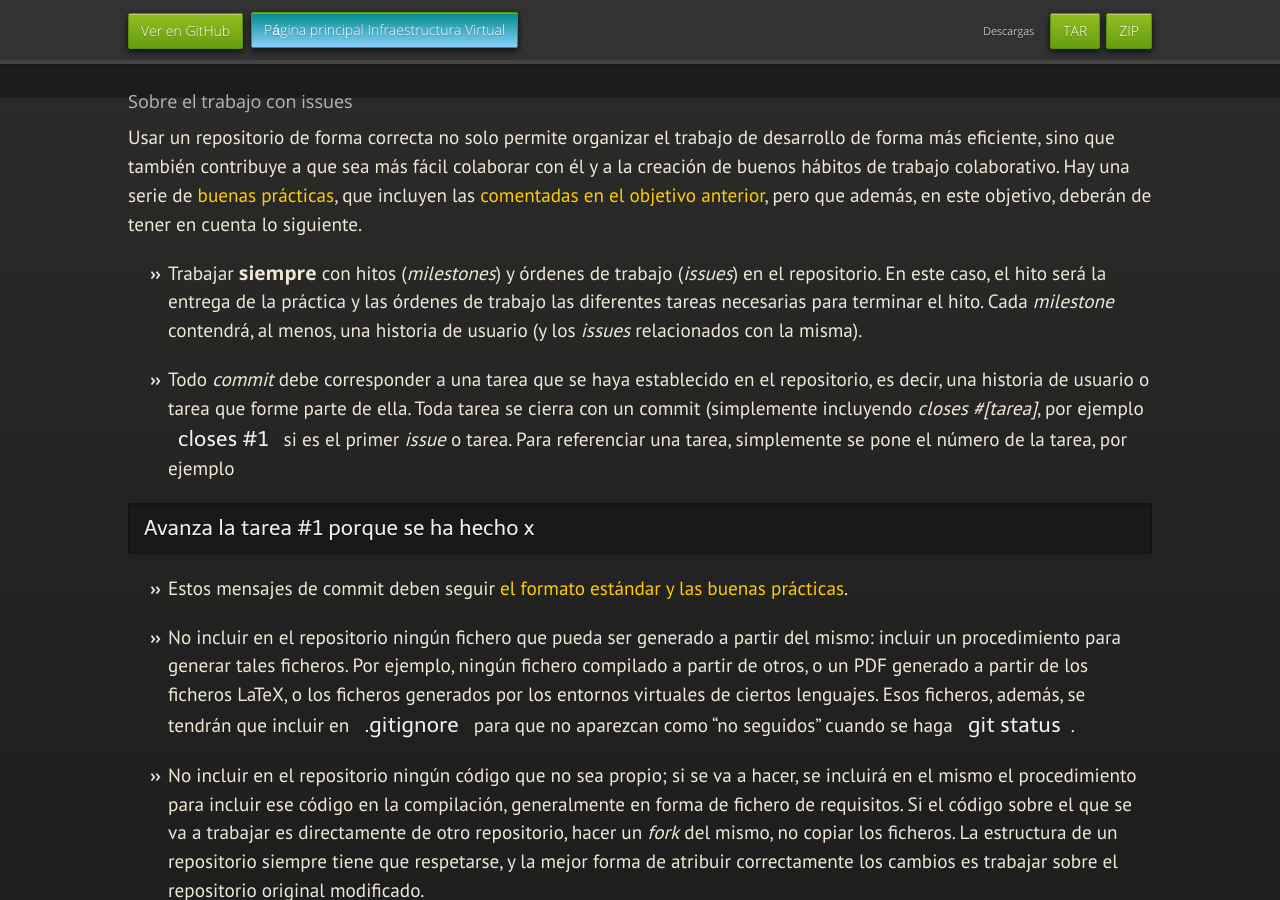
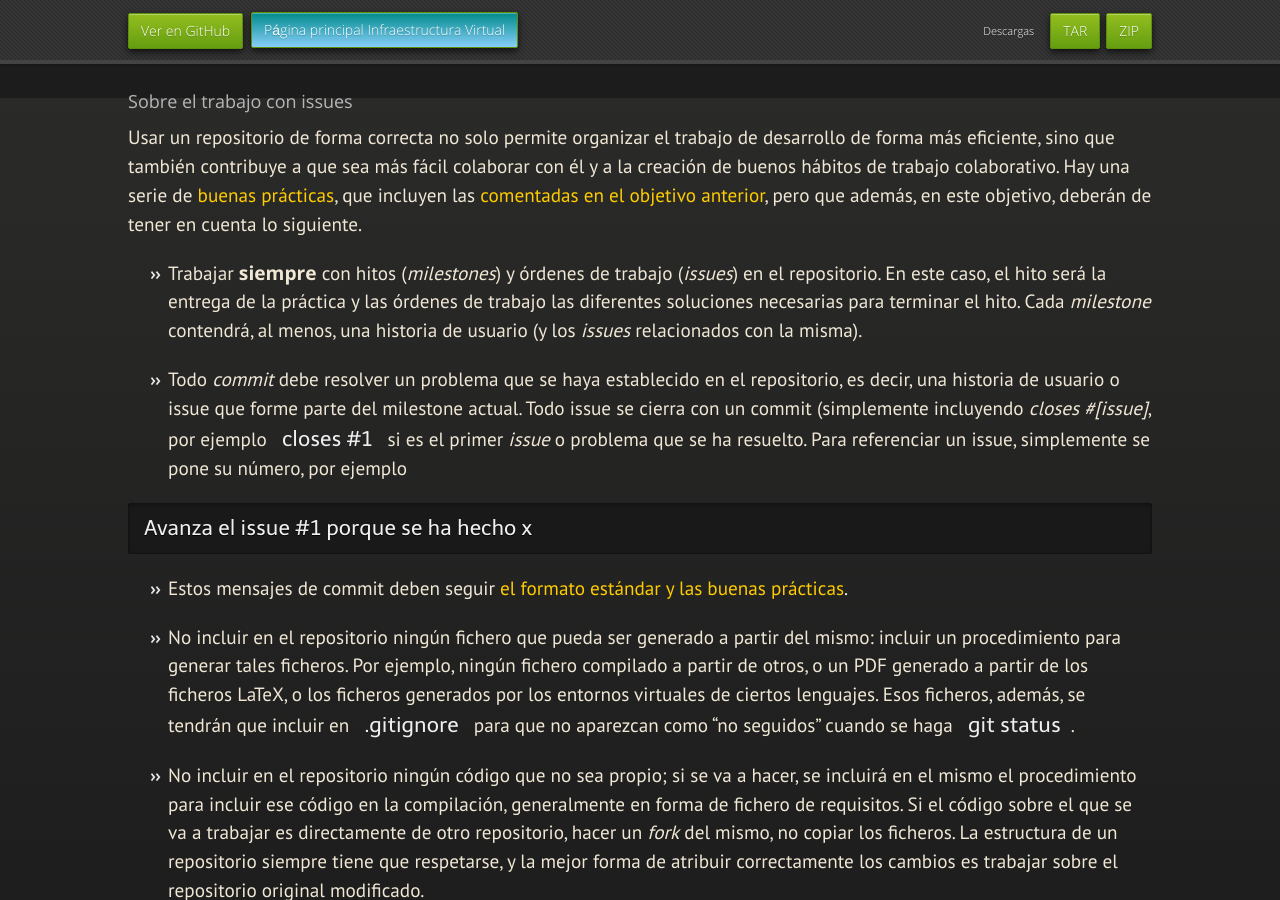
Before and after one commit to JJ/IV, a Jekyll site: the page built from documentos/proyecto/2.Entidad.md, in a window 1280 px wide and 900 px high, scrolled down 1702 px. Built offline with Jekyll 4.4.1, drawn with Linux system fonts in a browser that asks for light colours; nearby versions of some CDN libraries; some web fonts are replaced; our own code applies the rules of GitHub Pages for plain Markdown files; some of the changed text lies outside the part shown.

Commit message:
Sync documentos/proyecto/2.Entidad.md de master a gh-pages

````diff
--- a/documentos/proyecto/2.Entidad.md
+++ b/documentos/proyecto/2.Entidad.md
@@ -99,20 +99,20 @@ además, en este objetivo, deberán de tener en cuenta lo siguiente.
 
 * Trabajar **siempre** con hitos (*milestones*) y órdenes de trabajo
   (*issues*) en el repositorio. En este caso, el hito será la entrega
-  de la práctica y las órdenes de trabajo las diferentes tareas
+  de la práctica y las órdenes de trabajo las diferentes soluciones
   necesarias para terminar el hito. Cada *milestone* contendrá, al
   menos, una historia de usuario (y los *issues* relacionados con la
   misma).
 
-* Todo *commit* debe corresponder a una tarea que se haya establecido
-  en el repositorio, es decir, una historia de usuario o tarea que forme parte
-  de ella. Toda tarea se cierra con un commit (simplemente
-  incluyendo *closes #[tarea]*, por ejemplo `closes #1` si es el
-  primer *issue* o tarea. Para referenciar una tarea, simplemente se
-  pone el número de la tarea, por ejemplo
+* Todo *commit* debe resolver un problema que se haya establecido
+  en el repositorio, es decir, una historia de usuario o issue que forme parte
+  del milestone actual. Todo issue se cierra con un commit (simplemente
+  incluyendo *closes #[issue]*, por ejemplo `closes #1` si es el
+  primer *issue* o problema que se ha resuelto. Para referenciar un issue, simplemente se
+  pone su número, por ejemplo
 
 ```plain
-Avanza la tarea #1 porque se ha hecho x
+Avanza el issue #1 porque se ha hecho x
 ```
 
 * Estos mensajes de commit deben seguir [el formato estándar  y las
@@ -231,7 +231,7 @@ solicitado en las entregas anteriores:
 
 * Los cambios en los ficheros de código que se haya creado corresponderán
   siempre, de forma directa (enlazando) o indirecta (a través de un issue que
-  sea una tarea específica dentro de una historia de usuario) a una historia de
+  sea un problema específico dentro de una historia de usuario) a una historia de
   usuario, y así tendrá que reflejarse en los mensajes de commit.
 * El fichero `iv.yaml`, y, en la clave `entidad`, el fichero donde se haya
   programado la entidad en forma de una clase, módulo o paquete que es el
@@ -252,7 +252,8 @@ entidad: src/Recordatorio.js
 ## Lista de comprobación
 
 Antes de proponer el material de este objetivo para revisión, hazte las
-siguientes preguntas
+siguientes preguntas y, si es posible, contéstalas. Esto debe ir en el cuerpo
+del PR que se haga en el repo correspondiente.
 
 ### Sobre la estructura del repositorio
 
````
Also changed, not shown: other parts of documentos/proyecto/2.Entidad.md (+1 -1 lines).
